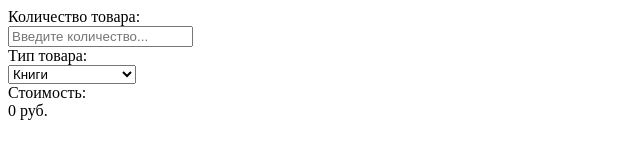
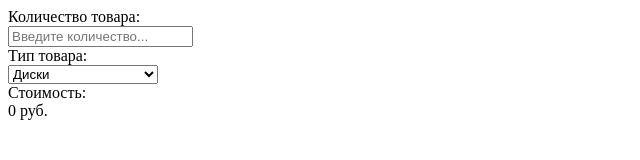
Before and after one commit to IlyaMolchanovv/WEB6, a plain HTML site: page index.html in a window 1280 px wide. Shown: the full height of the page, 0-640 px from the left. Drawn offline with Linux system fonts and the light colour scheme.

Commit message:
Update index.html

```diff
--- a/index.html
+++ b/index.html
@@ -15,9 +15,9 @@
     </div>
 	<div>Тип товара: </div>
     <select name="prodType">
-      <option value="1">Книги</option>
-      <option value="2">Компьютер</option>
-      <option value="3">Бытовая техника</option>
+      <option value="1">Диски</option>
+      <option value="2">Ноутбук</option>
+      <option value="3">Стиральная машина</option>
     </select>
     <div id="radios">
       <label><input type="radio" name="prodOptions" value="option1"> Самовывоз</label>
```
